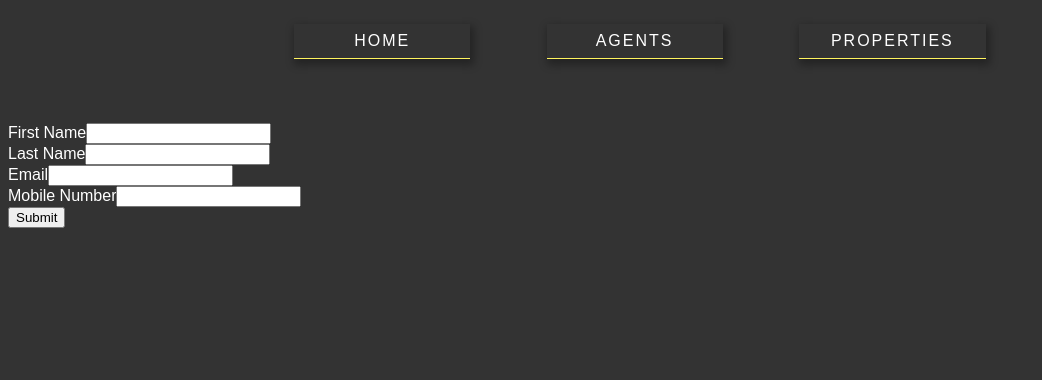
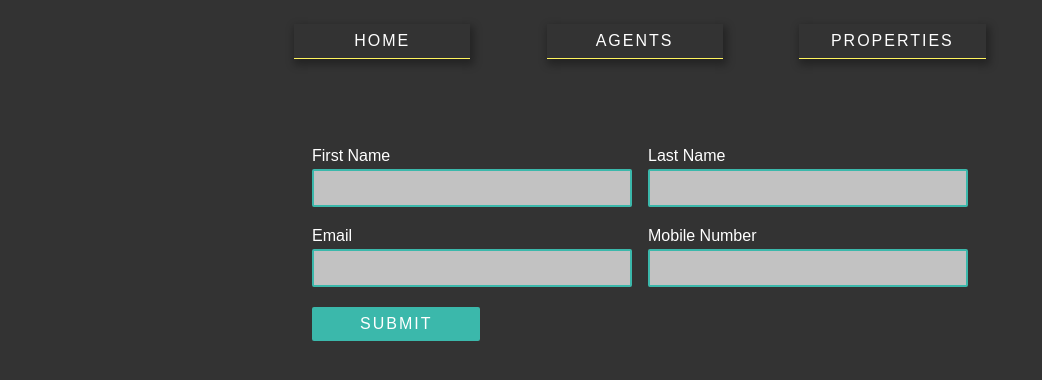
Before and after one commit to abradley2/brawndo-property-management-inc, a Nuxt app: page /new-agent in a window 1280 px wide. Shown: the top 380 px of the page, without its empty margins (0-1042 px from the left). Built offline with nearby package versions, Linux system fonts and the light colour scheme.

Commit message:
make a bunch of things prettier

```diff
--- a/layouts/default.vue
+++ b/layouts/default.vue
@@ -119,7 +119,7 @@ a:hover, a:focus {
   }
 }
 
-*:focus, a:hover {
+*:focus, a:hover, button:hover {
     animation-name: outlineloop;
     animation-duration: 1s;
     animation-iteration-count: infinite;
@@ -140,4 +140,68 @@ a:hover, a:focus {
     margin-right: 0rem;
   }
 }
+
+input[type=text] {
+  padding: 0.5rem 1rem;
+  border-radius: 0.125rem;
+  border: 0.125rem solid rgb(59, 184, 171);
+  background-color: rgba(255, 255, 255, 0.7);
+  font-size: 1rem;
+  margin: 0.25rem 0;
+  width: 100%;
+}
+
+input[type=text]:focus {
+  background-color: rgba(255, 255, 255, 1);
+}
+
+.flex-grid {
+  padding: 1rem;
+}
+
+.flex-grid__content {
+  margin: -1rem;
+  display: flex;
+  flex-wrap: wrap;
+}
+
+.form {
+  max-width: 42rem;
+  margin: 0 auto;
+}
+
+.form__form-group {
+  width: 100%;
+  padding: 0.5rem;
+}
+
+.form-group__error {
+  color: rgb(241, 75, 75);
+}
+
+button.submit {
+  background-color:  rgb(59, 184, 171);
+  color: white;
+  letter-spacing: 2px;
+  text-transform: uppercase;
+  border-radius: 0.125rem;
+  border: none;
+  font-size: 1rem;
+  padding: 0.5rem 3rem;
+  cursor: pointer;
+}
+
+button.submit:focus {
+  outline: none;
+}
+
+@media screen and (min-width: 36em) {
+  .form__form-group {
+    width: 50%;
+  }
+
+  .form__form-group--full {
+    width: 50%;
+  }
+}
 </style>
--- a/pages/new-agent.vue
+++ b/pages/new-agent.vue
@@ -63,26 +63,42 @@ export default defineComponent({
 </script>
 
 <template>
-  <div>
-    <div>
-      <label for="first-name">First Name</label>
-      <input id="first-name" type="text" v-model="firstName" />
+  <div class="flex-grid">
+    <div class="form flex-grid__content">
+      <div class="form__form-group">
+        <label for="first-name" class="form-group__label">First Name</label>
+        <input id="first-name" type="text" v-model="firstName" class="form-group__input" />
+        <div v-if="firstNameError" class="form-group__error">
+          {{ firstNameError }}
         </div>
-    <div>
-      <label for="last-name">Last Name</label>
-      <input id="last-name" type="text" v-model="lastName" />
       </div>
-    <div>
-      <label for="email">Email</label>
-      <input id="email" type="text" v-model="email" />
+      <div class="form__form-group">
+        <label for="last-name" class="form-group__label">Last Name</label>
+        <input id="last-name" type="text" v-model="lastName" class="form-group__input" />
+        <div v-if="lastNameError" class="form-group__error">
+          {{ lastNameError }}
         </div>
-    <div>
-      <label for="mobile-number">Mobile Number</label>
-      <input id="mobile-number" type="text" v-model="mobileNumber" />
+      </div>
+      <div class="form__form-group">
+        <label for="email" class="form-group__label">Email</label>
+        <input id="email" type="text" v-model="email" class="form-group__input" />
+        <div v-if="emailError" class="form-group__error">
+          {{ emailError }}
+        </div>
+      </div>
+      <div class="form__form-group">
+        <label for="mobile-number" class="form-group__label">Mobile Number</label>
+        <input id="mobile-number" type="text" v-model="mobileNumber" class="form-group__input" />
+        <div v-if="mobileNumberError" class="form-group__error">
+          {{ mobileNumberError }}
+        </div>
       </div>
       <div v-if="formSubmitError">
         {{ formSubmitError }}
       </div>
-    <button @click="trySubmit">Submit</button>
+      <div class="form__form-group form__form-group--full">
+        <button @click="trySubmit" class="submit">Submit</button>
+      </div>
+    </div>
   </div>
 </template>
--- a/pages/new-property.vue
+++ b/pages/new-property.vue
@@ -63,28 +63,32 @@ export default defineComponent({
 </script>
 
 <template>
-  <div>
-    <div>
-      <label for="address">Address</label>
-      <input id="address" v-model="address" />
-      <div v-if="addressError">{{ addressError }}</div>
+  <div class="flex-grid">
+    <div class="form flex-grid__content">
+      <div class="form__form-group">
+        <label for="address" class="form-group__label">Address</label>
+        <input type="text" id="address" v-model="address" class="form-group__input"/>
+        <div v-if="addressError" class="form-group__error">{{ addressError }}</div>
+      </div>
+      <div class="form__form-group">
+        <label for="city" class="form-group__label">City</label>
+        <input type="text" id="city" v-model="city" class="form-group__input"/>
+        <div v-if="cityError" class="form-group__error">{{ cityError }}</div>
+      </div>
+      <div class="form__form-group">
+        <label for="state" class="form-group__label">State</label>
+        <input type="text" id="state" v-model="state" class="form-group__input"/>
+        <div v-if="stateError" class="form-group__error">{{ stateError }}</div>
+      </div>
+      <div class="form__form-group">
+        <label for="zip-code" class="form-group__label">Zip Code</label>
+        <input type="text" id="zip-code" v-model="zip" class="form-group__input"/>
+        <div v-if="zipError" class="form-group__error">{{ zipError }}</div>
+      </div>
+      <div class="form__form-group form__form-group--full">
+        <div v-if="formSubmitError" class="form-group__error">{{ formSubmitError }}</div>
+        <button @click="trySubmit" class="submit">Submit</button>
+      </div>
     </div>
-    <div>
-      <label for="city">City</label>
-      <input id="city" v-model="city" />
-      <div v-if="cityError">{{ cityError }}</div>
-    </div>
-    <div>
-      <label for="state">State</label>
-      <input id="state" v-model="state" />
-      <div v-if="stateError">{{ stateError }}</div>
-    </div>
-    <div>
-      <label for="zip-code">Zip Code</label>
-      <input id="zip-code" v-model="zip" />
-      <div v-if="zipError">{{ zipError }}</div>
-    </div>
-    <div v-if="formSubmitError">{{ formSubmitError }}</div>
-    <button @click="trySubmit">Submit</button>
   </div>
 </template>
```
Also changed, not shown: 1 other file (tests, documents, lock files or other folders). Lines whose indentation alone changed are shown as unchanged.
